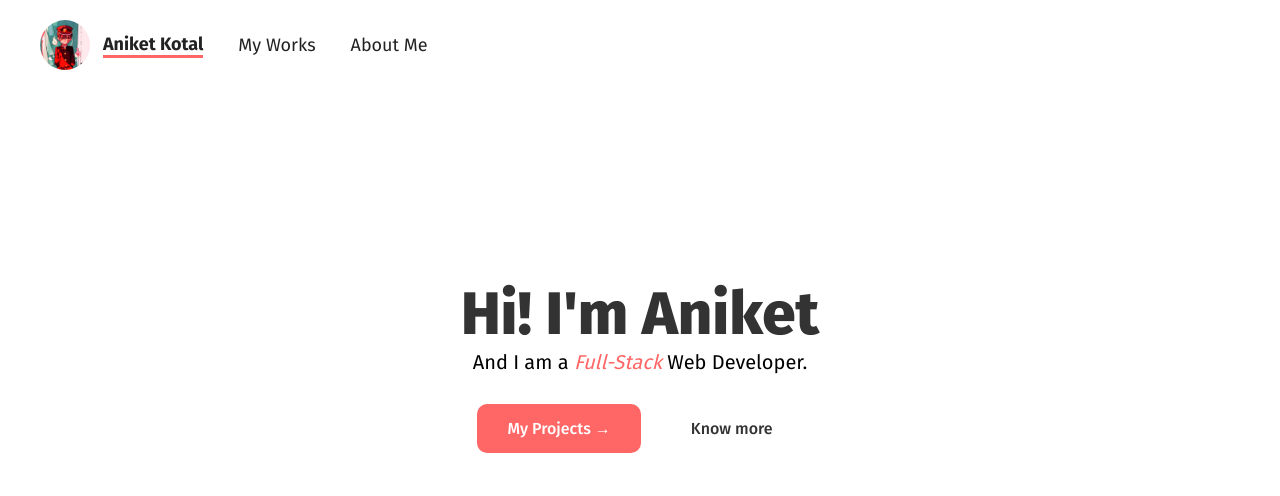
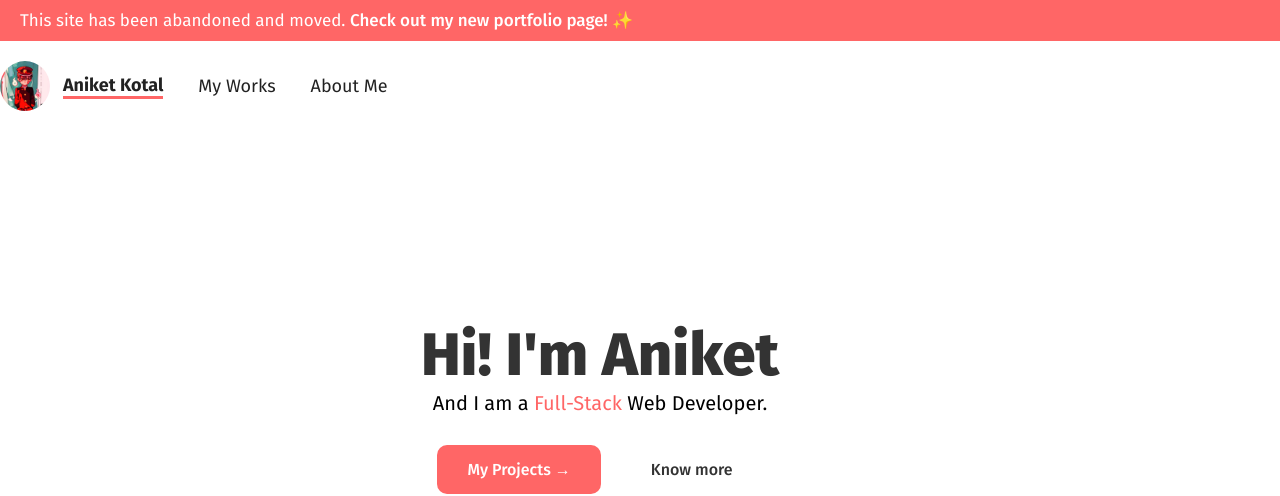
Before and after one commit to mightykillrr/portfolio-old, a Vue app: page / in a window 1280 px wide. Shown: the top 496 px of the page. Built offline with nearby package versions, Linux system fonts and the light colour scheme.

Commit message:
Added abandoned banner

```diff
--- a/src/App.vue
+++ b/src/App.vue
@@ -1,4 +1,6 @@
 <template>
+  <UpdatedSite />
+  <div class="main">
     <TheNavbar />
     <router-view v-slot="{ Component }">
       <transition name="fade" mode="out-in">
@@ -6,16 +8,19 @@
       </transition>
     </router-view>
     <TheFooter />
+  </div>
 </template>
 
 <script>
 import TheFooter from "./components/layouts/TheFooter.vue";
 import TheNavbar from "./components/layouts/TheNavbar.vue";
+import UpdatedSite from "./components/layouts/UpdatedSite.vue";
 
 export default {
   components: {
     TheNavbar,
     TheFooter,
+    UpdatedSite,
   },
 };
 </script>
@@ -35,9 +40,12 @@ html {
   font-size: 62.5%;
 }
 
-body {
+.main {
   max-width: 1400px;
   margin: 0 auto;
+}
+
+body {
   font-family: "Fira Sans", sans-serif;
 }
 
--- a/src/components/layouts/TheHero.vue
+++ b/src/components/layouts/TheHero.vue
@@ -21,6 +21,7 @@ export default {};
 <style scoped>
 em {
   color: #f66;
+  font-style: normal;
 }
 
 .button-container {
--- /dev/null
+++ b/src/components/layouts/UpdatedSite.vue
@@ -0,0 +1,29 @@
+<template>
+  <div class="banner">
+    <span class="text">
+      This site has been abandoned and moved.
+      <a href="https://aniketkotal.me" class="text link">
+        Check out my new portfolio page! ✨
+      </a>
+    </span>
+  </div>
+</template>
+
+<style scoped>
+.banner {
+  background-color: #f66;
+  width: 100vw;
+  padding: 1rem 2rem;
+}
+
+.text {
+  color: #fff;
+  font-size: 1.7rem;
+  font-weight: 400;
+}
+
+.link {
+  font-weight: 500;
+  text-decoration: none;
+}
+</style>
```
Also changed, not shown: 1 other file (tests, documents, lock files or other folders). Lines whose indentation alone changed are shown as unchanged.
